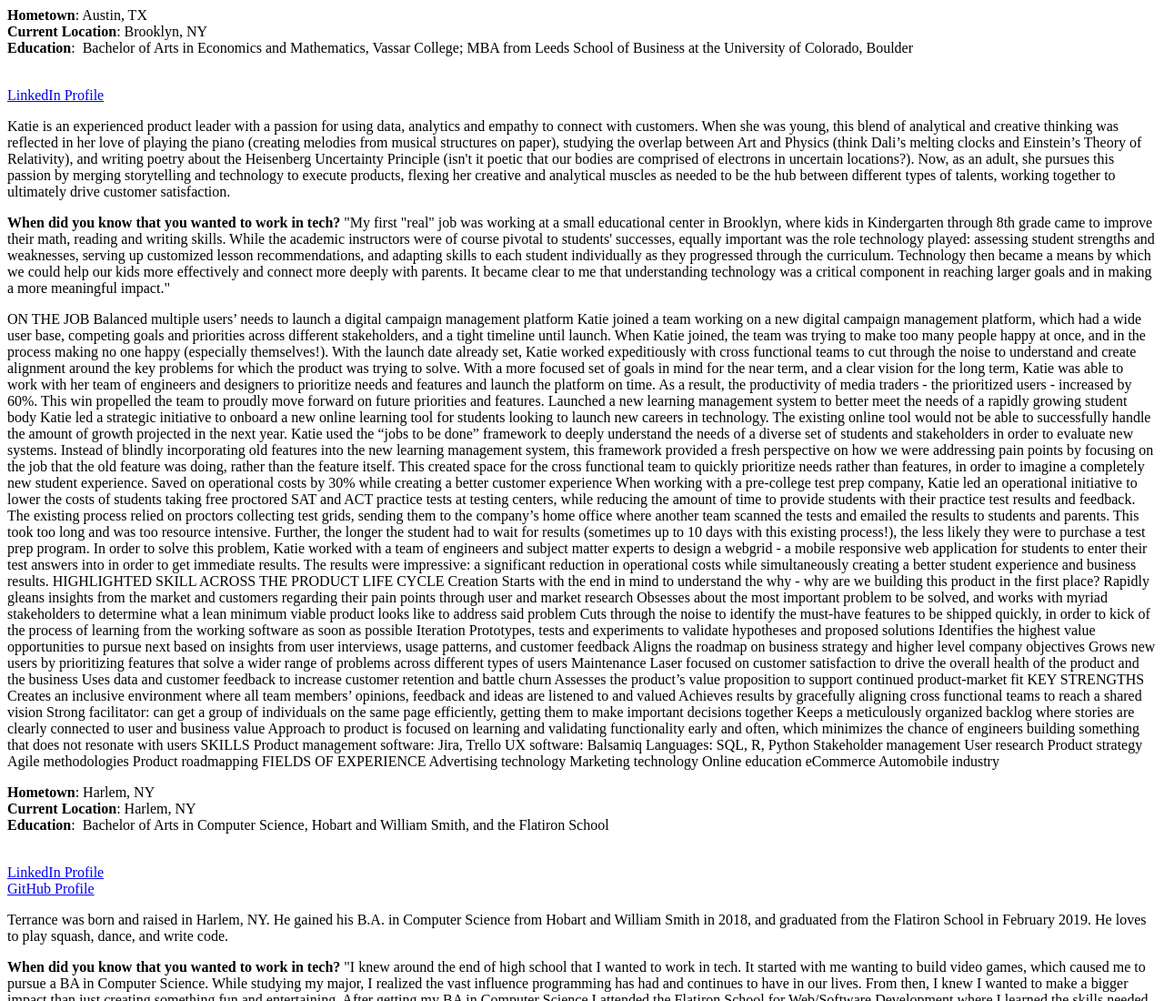
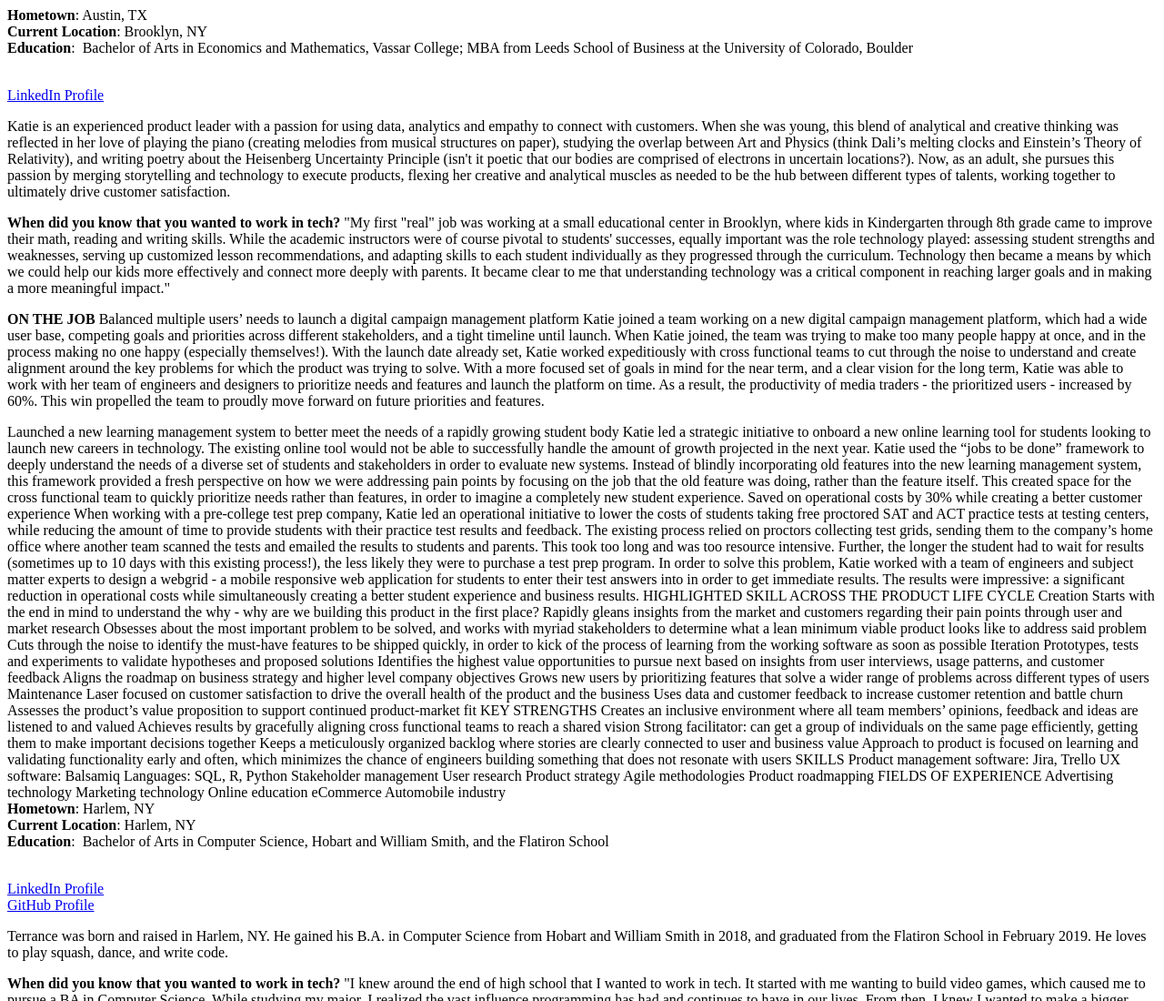
Before and after one commit to defmethodinc/def-method-website, a plain HTML site: page profiles.html in a window 1280 px wide. Shown: the top 1100 px of the page at 91% size. Drawn offline with Linux system fonts and the light colour scheme.

Commit message:
Update profiles.html

```diff
--- a/profiles.html
+++ b/profiles.html
@@ -23,10 +23,9 @@
     </div>
 
     <div>
-  <p></strong>
-ON THE JOB
+   <p><strong>ON THE JOB</strong>
 Balanced multiple users’ needs to launch a digital campaign management platform
-Katie joined a team working on a new digital campaign management platform, which had a wide user base, competing goals and priorities across different stakeholders, and a tight timeline until launch. When Katie joined, the team was trying to make too many people happy at once, and in the process making no one happy (especially themselves!). With the launch date already set, Katie worked expeditiously with cross functional teams to cut through the noise to understand and create alignment around the key problems for which the product was trying to solve. With a more focused set of goals in mind for the near term, and a clear vision for the long term, Katie was able to work with her team of engineers and designers to prioritize needs and features and launch the platform on time. As a result, the productivity of media traders - the prioritized users - increased by 60%. This win propelled the team to proudly move forward on future priorities and features.
+Katie joined a team working on a new digital campaign management platform, which had a wide user base, competing goals and priorities across different stakeholders, and a tight timeline until launch. When Katie joined, the team was trying to make too many people happy at once, and in the process making no one happy (especially themselves!). With the launch date already set, Katie worked expeditiously with cross functional teams to cut through the noise to understand and create alignment around the key problems for which the product was trying to solve. With a more focused set of goals in mind for the near term, and a clear vision for the long term, Katie was able to work with her team of engineers and designers to prioritize needs and features and launch the platform on time. As a result, the productivity of media traders - the prioritized users - increased by 60%. This win propelled the team to proudly move forward on future priorities and features.</p>
 
 Launched a new learning management system to better meet the needs of a rapidly growing student body
 Katie led a strategic initiative to onboard a new online learning tool for students looking to launch new careers in technology. The existing online tool would not be able to successfully handle the amount of growth projected in the next year. Katie used the “jobs to be done” framework to deeply understand the needs of a diverse set of students and stakeholders in order to evaluate new systems. Instead of blindly incorporating old features into the new learning management system, this framework provided a fresh perspective on how we were addressing pain points by focusing on the job that the old feature was doing, rather than the feature itself. This created space for the cross functional team to quickly prioritize needs rather than features, in order to imagine a completely new student experience.
@@ -75,7 +74,7 @@ Marketing technology
 Online education
 eCommerce
 Automobile industry
- </p>
+
     </div>
   </div>
 
```
